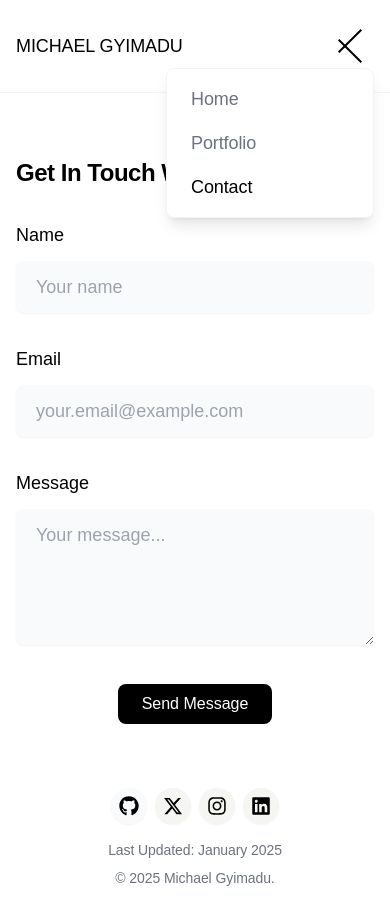
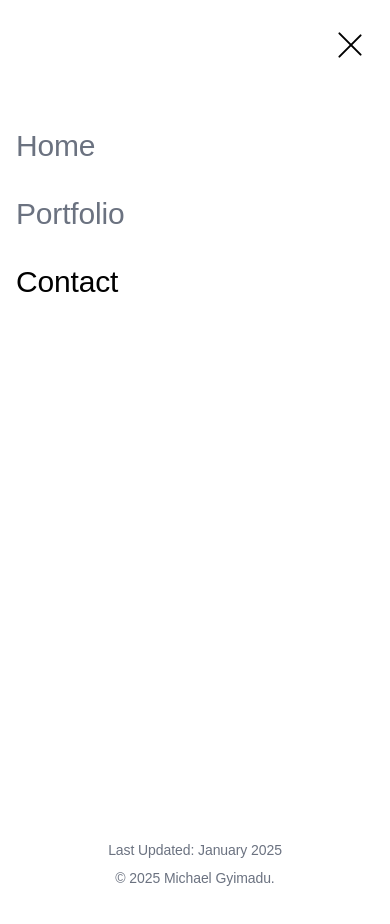
Before and after one commit to gyimadu/portfolio, a Next.js app: page /contact in a window 390 px wide. Both pictures are taken after a click on the button "Open Menu". Shown: the top 924 px of the page. Built offline with nearby package versions, Linux system fonts and the light colour scheme; a web font is replaced by a local one.

Commit message:
updated mobile dropdown menu to now fill whole screen

```diff
--- a/next.config.js
+++ b/next.config.js
@@ -3,6 +3,7 @@ const nextConfig = {
   images: {
     unoptimized: true,
   },
+  transpilePackages: ['framer-motion'],
 }
 
 module.exports = nextConfig
--- a/src/app/contact/page.tsx
+++ b/src/app/contact/page.tsx
@@ -13,7 +13,7 @@ export default function Contact() {
           <div className="flex flex-col lg:flex-row lg:gap-16 lg:items-start">
             {/* Left column - 20% */}
             <div className="mb-8 lg:mb-0 lg:w-1/5 lg:sticky lg:top-24">
-              <h2 className="font-bold text-2xl sm:text-2xl lg:text-3xl text-black">Get In Touch With Me!</h2>
+              <h2 className="font-bold text-3xl sm:text-2xl lg:text-3xl text-black">Get In Touch With Me!</h2>
             </div>
 
             {/* Right column - 80% */}
--- a/src/app/layout.tsx
+++ b/src/app/layout.tsx
@@ -12,7 +12,7 @@ const afacad = Afacad({
 
 export const metadata: Metadata = {
   title: "MICHAEL GYIMADU",
-  description: "Machine Learning Engineer & Software Developer",
+  description: "My Digital Resume",
   icons: {
     icon: '/favicon.ico',
     shortcut: '/favicon.ico',
--- a/src/app/portfolio/page.tsx
+++ b/src/app/portfolio/page.tsx
@@ -48,7 +48,7 @@ export default function Portfolio() {
       <Header />
       <main className="max-w-4xl mx-auto px-4 py-16">
         <section className="mb-16">
-          <h2 className="font-bold text-2xl sm:text-2xl lg:text-3xl text-black mb-8">Portfolio</h2>
+          <h2 className="font-bold text-3xl sm:text-2xl lg:text-3xl text-black mb-8">Portfolio</h2>
 
           <div className="grid gap-10">
             {projects.map((project, index) => (
--- a/src/components/Header.tsx
+++ b/src/components/Header.tsx
@@ -8,9 +8,9 @@ export default function Header() {
 
   return (
     <header className="bg-white sticky top-0 z-50 border-b border-gray-100">
-      <div className="max-w-5xl mx-auto px-4 py-8 lg:py-8">
+      <div className="max-w-5xl mx-auto px-4 py-5 lg:py-8">
         <nav className="flex justify-between items-center">
-          <Link href="/" className="text-lg sm:text-lg md:text-2xl text-black hover:text-gray-600 transition-colors font-medium">
+          <Link href="/" className="text-xl sm:text-lg md:text-2xl text-black hover:text-gray-600 transition-colors font-medium">
             MICHAEL GYIMADU
           </Link>
 
--- a/src/components/MobileMenu.tsx
+++ b/src/components/MobileMenu.tsx
@@ -1,80 +1,70 @@
 'use client';
-import { useState, useEffect, useRef } from 'react';
+import { useState } from 'react';
 import Link from 'next/link';
 import { usePathname } from 'next/navigation';
 
 export default function MobileMenu() {
   const [isOpen, setIsOpen] = useState(false);
-  const menuRef = useRef<HTMLDivElement>(null);
   const pathname = usePathname();
 
-  useEffect(() => {
-    const handleClickOutside = (event: MouseEvent) => {
-      if (menuRef.current && !menuRef.current.contains(event.target as Node)) {
-        setIsOpen(false);
-      }
-    };
-
-    document.addEventListener('mousedown', handleClickOutside);
-    return () => {
-      document.removeEventListener('mousedown', handleClickOutside);
-    };
-  }, []);
-
   return (
-    <div className="md:hidden relative">
-      {/* Hamburger Button */}
+    <div className="md:hidden">
+      {/* Menu Button */}
       <button
         onClick={() => setIsOpen(!isOpen)}
-        className="text-black p-2 z-50"
+        aria-label={isOpen ? "Close Menu" : "Open Menu"}
+        className="relative p-2 z-50"
       >
-        <div className="space-y-2">
-          <span className={`block w-8 h-0.5 bg-black transition-all duration-300 ${isOpen ? 'rotate-45 translate-y-2.5' : ''}`}></span>
-          <span className={`block w-8 h-0.5 bg-black transition-all duration-300 ${isOpen ? '-rotate-45 -translate-y-2.5' : ''}`}></span>
+        <div className="w-8 h-8 flex flex-col justify-center items-center gap-1.5">
+          <span
+            className={`bg-black block h-0.5 w-8 rounded-sm transition-all duration-500 ease-in-out ${
+              isOpen ? 'rotate-45 translate-y-1' : '-translate-y-0.5'
+            }`}
+          />
+          <span
+            className={`bg-black block h-0.5 w-8 rounded-sm transition-all duration-500 ease-in-out ${
+              isOpen ? '-rotate-45 -translate-y-0.5' : 'translate-y-0.5'
+            }`}
+          />
         </div>
       </button>
 
-      {/* Overlay for closing menu */}
-      {isOpen && (
+      {/* Menu Overlay */}
       <div
-          className="fixed inset-0 z-30"
-          onClick={() => setIsOpen(false)}
-        />
-      )}
-
-      {/* Mobile Menu Dropdown */}
-      <div
-        ref={menuRef}
-        className={`
-          absolute right-0 top-full mt-2 w-52
-          bg-white rounded-lg shadow-lg z-40
-          border border-gray-100
-          transition-all duration-300 ease-in-out
-          ${isOpen ? 'opacity-100 visible translate-y-0' : 'opacity-0 invisible -translate-y-2'}
+        className={`fixed inset-0 bg-white transition-opacity duration-400 ease-in-out z-40
+          ${isOpen ? 'opacity-100 visible' : 'opacity-0 invisible pointer-events-none'}
         `}
       >
-        <div className="py-4 px-6 space-y-4">
+        <div className="max-w-5xl mx-auto px-4">
+          <nav className="flex flex-col items-start pt-32 space-y-8">
             <Link
               href="/"
-            className={`block text-lg transition-colors ${pathname === '/' ? 'text-black font-light' : 'text-gray-500 hover:text-black'}`}
               onClick={() => setIsOpen(false)}
+              className={`text-3xl transform transition-all duration-500 ${
+                isOpen ? 'translate-x-0 opacity-100' : '-translate-x-8 opacity-0'
+              } ${pathname === '/' ? 'text-black' : 'text-gray-500'}`}
             >
               Home
             </Link>
             <Link
               href="/portfolio"
-            className={`block text-lg transition-colors ${pathname === '/portfolio' ? 'text-black font-light' : 'text-gray-500 hover:text-black'}`}
               onClick={() => setIsOpen(false)}
+              className={`text-3xl transform transition-all duration-500 delay-150 ${
+                isOpen ? 'translate-x-0 opacity-100' : '-translate-x-8 opacity-0'
+              } ${pathname === '/portfolio' ? 'text-black' : 'text-gray-500'}`}
             >
               Portfolio
             </Link>
             <Link
               href="/contact"
-            className={`block text-lg transition-colors ${pathname === '/contact' ? 'text-black font-light' : 'text-gray-500 hover:text-black'}`}
               onClick={() => setIsOpen(false)}
+              className={`text-3xl transform transition-all duration-500 delay-300 ${
+                isOpen ? 'translate-x-0 opacity-100' : '-translate-x-8 opacity-0'
+              } ${pathname === '/contact' ? 'text-black' : 'text-gray-500'}`}
             >
               Contact
             </Link>
+          </nav>
         </div>
       </div>
     </div>
```
Also changed, not shown: 1 other file (tests, documents, lock files or other folders). Lines whose indentation alone changed are shown as unchanged.
